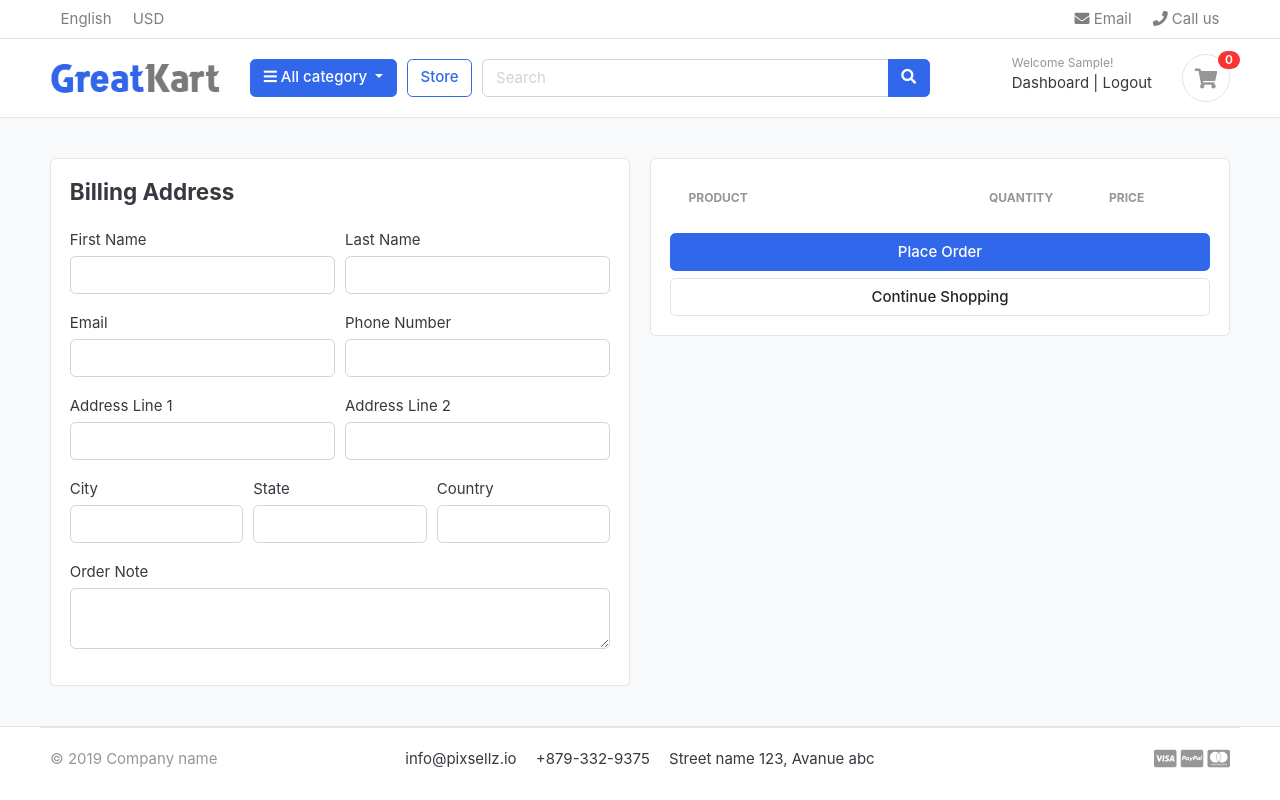
After one commit to Tania590/Greatkart-Project, a Django app: page /cart/checkout/ in a window 1280 px wide. The commit adds this page. Run offline with Django 4.2, Linux system fonts and the light colour scheme; a user stored in the database is signed in; tables that the repository leaves empty hold one stand-in row (values such as "Sample post"); lists and menus that the app fills with data are empty; some libraries are stand-ins or nearby versions; some web fonts are replaced.

Commit message:
user assigned to cart items

```diff
--- a/carts/models.py
+++ b/carts/models.py
@@ -1,5 +1,6 @@
 from django.db import models
 from store.models import Product, Variation
+from accounts.models import Account
 
 class Cart(models.Model):
     cart_id = models.CharField(max_length=200)
@@ -8,10 +9,9 @@ class Cart(models.Model):
     def __str__(self):
         return self.cart_id
 
-
-
 class CartItem(models.Model):
-    cart = models.ForeignKey(Cart, on_delete=models.CASCADE)
+    cart = models.ForeignKey(Cart, on_delete=models.CASCADE, null=True)
+    user = models.ForeignKey(Account, on_delete=models.CASCADE, null=True)
     product = models.ForeignKey(Product, on_delete=models.CASCADE)
     variations = models.ManyToManyField(Variation, blank=True)
     quantity = models.IntegerField()
--- a/carts/templates/carts/cart.html
+++ b/carts/templates/carts/cart.html
@@ -95,7 +95,7 @@
             <p class="text-center mb-3">
               <img src="{% static './images/misc/payments.png' %}" height="26">
             </p>
-            <a href="./place-order.html" class="btn btn-primary btn-block"> Checkout </a>
+            <a href="{% url 'checkout' %}" class="btn btn-primary btn-block"> Checkout </a>
             <a href="{% url 'store' %}" class="btn btn-light btn-block">Continue Shopping</a>
           </div> <!-- card-body.// -->
         </div> <!-- card.// -->
--- a/carts/urls.py
+++ b/carts/urls.py
@@ -6,4 +6,6 @@ urlpatterns = [
     path('add_cart/<int:product_id>/', views.add_cart, name='add_cart'),
     path('remove_cart/<int:product_id>/<int:cart_item_id>/', views.remove_cart, name='remove_cart'),
     path('remove_cart_item/<int:product_id>/<int:cart_item_id>/', views.remove_cart_item, name='remove_cart_item'),
+
+    path('checkout/', views.checkout, name='checkout'),
 ]
--- a/carts/views.py
+++ b/carts/views.py
@@ -1,4 +1,5 @@
 from django.shortcuts import render, redirect, get_object_or_404
+from django.contrib.auth.decorators import login_required
 from store.models import Product, Variation
 from .models import Cart, CartItem
 
@@ -118,3 +119,11 @@ def cart(request, total=0):
         'grand_total': grand_total
     }
     return render(request, 'carts/cart.html', context)
+
+@login_required(login_url='login')
+def checkout(request):
+    cart_items = CartItem.objects.filter(cart__cart_id=__session_id(request), is_active=True)
+    context = {
+        'cart_items': cart_items
+    }
+    return render(request, 'store/checkout.html', context)
--- /dev/null
+++ b/store/templates/store/checkout.html
@@ -0,0 +1,130 @@
+{% extends 'base.html' %}
+{% block content %}
+
+{% load static %}
+
+<section class="section-content padding-y bg">
+  <div class="container">
+
+    <!-- ============================ COMPONENT 1 ================================= -->
+
+    <div class="row">
+      <aside class="col-lg-6">
+        <div class="card">
+          <div class="card-body">
+            <h4 class="card-title mb-4">Billing Address</h4>
+            <form action="" method="POST">
+              {% csrf_token %}
+              <div class="form-row">
+                <div class="col form-group">
+                  <label for="">First Name</label>
+                  <input type="text" class="form-control" name="first_name" required>
+                </div>
+                <div class="col form-group">
+                  <label for="">Last Name</label>
+                  <input type="text" class="form-control" name="last_name" required>
+                </div>
+              </div>
+              <div class="form-row">
+                <div class="col form-group">
+                  <label for="">Email</label>
+                  <input type="email" class="form-control" name="email" required>
+                </div>
+                <div class="col form-group">
+                  <label for="">Phone Number</label>
+                  <input type="text" class="form-control" name="phone_number" required>
+                </div>
+              </div>
+              <div class="form-row">
+                <div class="col form-group">
+                  <label for="">Address Line 1</label>
+                  <input type="text" class="form-control" name="address_line_1" required>
+                </div>
+                <div class="col form-group">
+                  <label for="">Address Line 2</label>
+                  <input type="text" class="form-control" name="address_line_2">
+                </div>
+              </div>
+              <div class="form-row">
+                <div class="col form-group">
+                  <label for="">City</label>
+                  <input type="text" class="form-control" name="city" required>
+                </div>
+                <div class="col form-group">
+                  <label for="">State</label>
+                  <input type="text" class="form-control" name="state" required>
+                </div>
+                <div class="col form-group">
+                  <label for="">Country</label>
+                  <input type="text" class="form-control" name="country" required>
+                </div>
+              </div>
+              <div class="form-row">
+                <div class="col form-group">
+                  <label for="">Order Note</label>
+                  <textarea name="order_note" rows="2" class="form-control"></textarea>
+                </div>
+              </div>
+          </div>
+        </div> <!-- card.// -->
+
+      </aside> <!-- col.// -->
+      <aside class="col-lg-6">
+
+        <div class="card">
+          <div class="card-body">
+            <table class="table table-borderless table-shopping-cart">
+              <thead class="text-muted">
+                <tr class="small text-uppercase">
+                  <th scope="col">Product</th>
+                  <th scope="col" width="120">Quantity</th>
+                  <th scope="col" width="120">Price</th>
+                </tr>
+              </thead>
+              <tbody>
+                {% for cart_item in cart_items %}
+                <tr>
+                  <td>
+                    <figure class="itemside align-items-center">
+                      <div class="aside"><img src="{{ cart_item.product.image.url }}" class="img-sm"></div>
+                      <figcaption class="info">
+                        <a href="{{ cart_item.product.get_absolute_url }}" class="title text-dark">{{ cart_item.product.name }}</a>
+                        <p class="text-muted small">
+                          {% if cart_item.variations %}
+                          {% for var in cart_item.variations.all %}
+                          {{ var.variation_category | capfirst }}: {{ var.variation_value | capfirst }} <br>
+                          {% endfor %}
+                          {% endif %}
+                        </p>
+                      </figcaption>
+                    </figure>
+                  </td>
+                  <td>
+                    <label for="">{{ cart_item.quantity }}</label>
+                  </td>
+                  <td>
+                    <div class="price-wrap">
+                      <var class="price">Rs. {{ cart_item.sub_total }}</var>
+                      <small class="text-muted"> Rs. {{ cart_item.product.price }} each </small>
+                    </div> <!-- price-wrap .// -->
+                  </td>
+
+                </tr>
+                {% endfor %}
+              </tbody>
+            </table>
+            <button type="submit" name="submit" class="btn btn-primary btn-block"> Place Order </button>
+            </form>
+            <a href="{% url 'store' %}" class="btn btn-light btn-block">Continue Shopping</a>
+          </div> <!-- card-body.// -->
+        </div> <!-- card.// -->
+
+      </aside> <!-- col.// -->
+
+
+    </div> <!-- row.// -->
+    <!-- ============================ COMPONENT 1 END .// ================================= -->
+  </div> <!-- container .//  -->
+</section>
+<!-- ========================= SECTION CONTENT END// ========================= -->
+{% endblock %}
```
Also changed, not shown: accounts/views.py (+8 -0 lines), carts/migrations/0003_cartitem_user_alter_cartitem_cart.py (added), store/migrations/0005_alter_variation_options.py (added).
